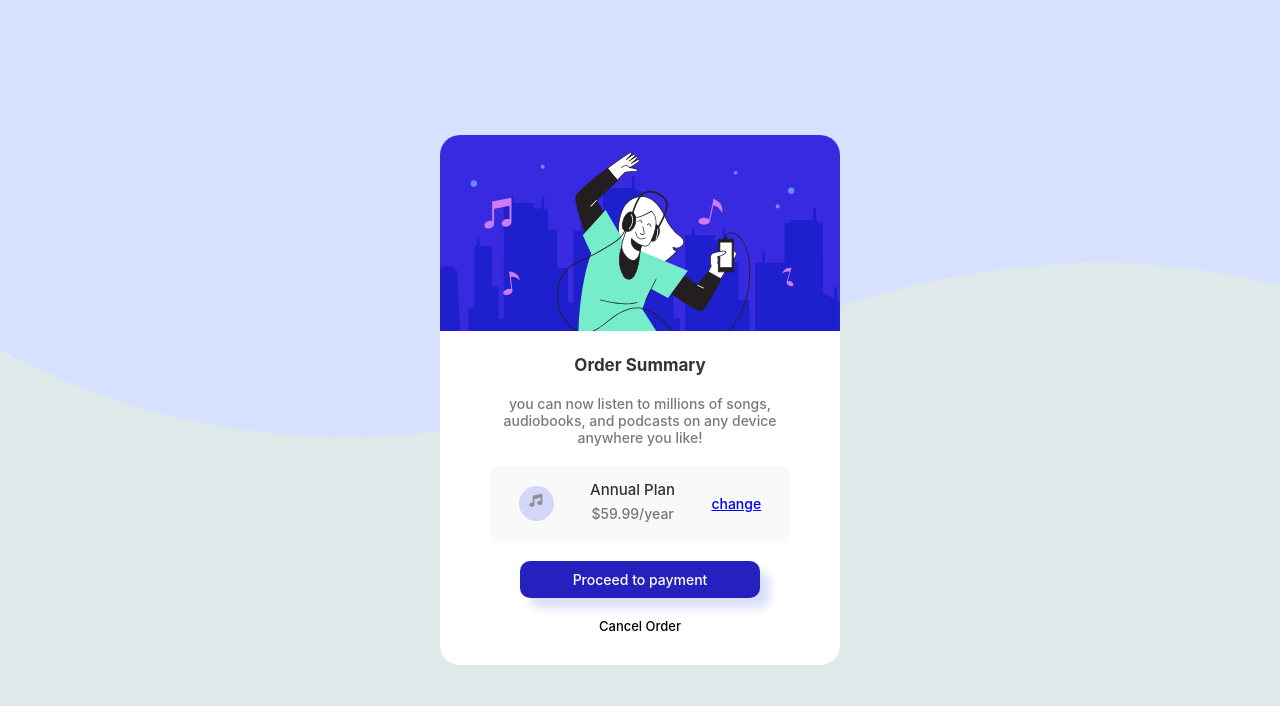
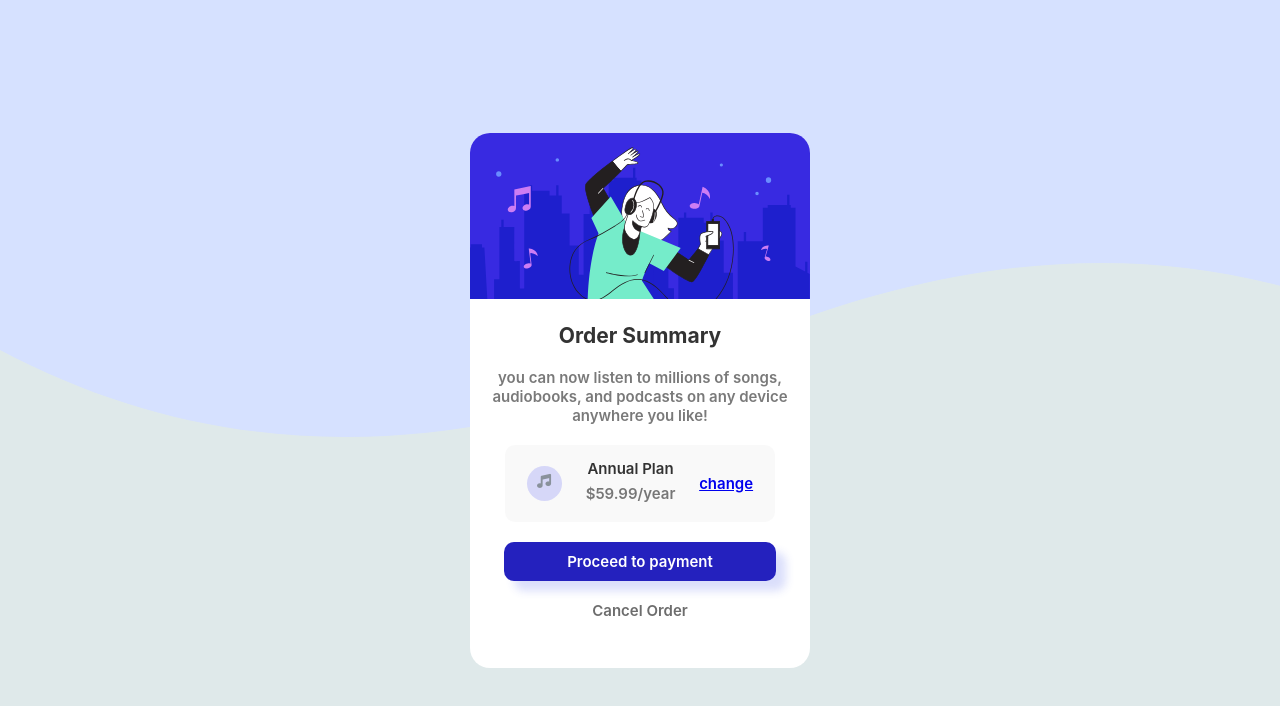
Before and after one commit to lucy922/html-project, a plain HTML site: page main.html in a window 1280 px wide. Drawn offline with Linux system fonts and the light colour scheme.

Commit message:
fixed bug

```diff
--- a/main.css
+++ b/main.css
@@ -21,7 +21,7 @@ body{
 
 .content{
   width: 400px;
-  height: 530px;
+  height: 535px;
   background-color: #fff;
   border-radius: 20px;
   text-align: center;
@@ -34,7 +34,7 @@ body{
 }
 
 h1{
-  font-size: 17px;
+  font-size: 21px;
   color: rgba(0, 0, 0, 0.801);
 }
 
@@ -43,8 +43,8 @@ p{
 }
 
 p, .music-icon, .payment a, .annual, .amount, .button, .order {
-  font-weight: 500;
-  font-size: 14px;
+  font-weight: 600;
+  font-size: 15px;
 }
 
 .music-icon{
@@ -57,7 +57,7 @@ p, .music-icon, .payment a, .annual, .amount, .button, .order {
 }
 .plan-details{
   margin: 0 auto;
-  width: 300px;
+  width: 270px;
   margin-top: 20px;
   padding: 13px;
   border-radius: 10px;
@@ -68,6 +68,11 @@ p, .music-icon, .payment a, .annual, .amount, .button, .order {
   display: flex;
   align-items: center;
   justify-content: space-around;
+}
+
+.payment a:hover{
+  text-decoration: none;
+  color: rgb(30, 4, 102);
 }
 
 .annual{
@@ -86,7 +91,7 @@ p, .music-icon, .payment a, .annual, .amount, .button, .order {
 
 .button{
   border: none;
-  width: 60%;
+  width: 80%;
   padding: 10px;
   border-radius: 10px;
   color: #fff;
@@ -96,15 +101,24 @@ p, .music-icon, .payment a, .annual, .amount, .button, .order {
 }
 
 .button:hover{
-  background-color: rgb(94, 3, 214);
+  background-color: rgb(39, 5, 133);
 }
 
 .order{
-  font-size: 13px;
+  font-size: 15px;
 }
 
-@media (max-width: 375px)   {
+.order a:hover{
+  color: rgb(71, 71, 71);
+}
+
+.order a{
+  text-decoration: none;
+  color: rgb(109, 109, 109);
+}
+
+@media (min-width: 375px)   {
   .content, .img img{
-    width: 350px;
+    width: 340px;
   }
 }
--- a/main.html
+++ b/main.html
@@ -46,9 +46,9 @@
       </div>
 
       <div class="order">
-        <span>
+        <a href="/">
           Cancel Order
-        </span>
+        </a>
       </div>
 
     </div>
```
